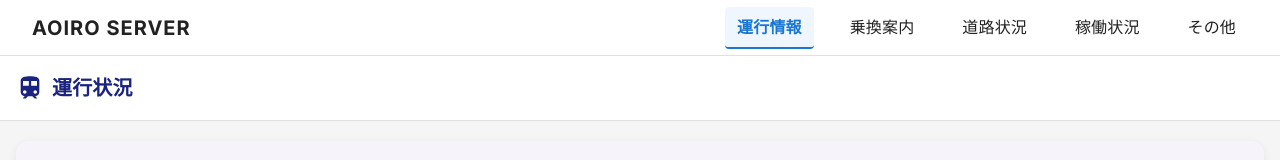
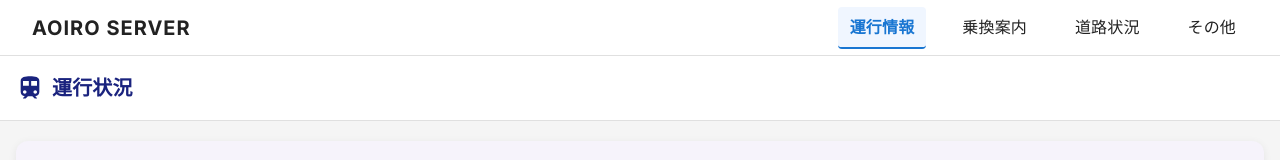
Before and after one commit to AOIROSERVER/aoiro-web, a Next.js app: page /train-status in a window 1280 px wide. Shown: the top 160 px of the page. Built offline with nearby package versions, Linux system fonts and the light colour scheme; no server answers; the database is empty.

Commit message:
chore: Netlify用にnext export対応

```diff
--- a/src/app/Header.tsx
+++ b/src/app/Header.tsx
@@ -7,7 +7,6 @@ const NAV_ITEMS = [
   { label: '運行情報', path: '/train-status' },
   { label: '乗換案内', path: '/transfer' },
   { label: '道路状況', path: '/road-status' },
-  { label: '稼働状況', path: '/status' },
   { label: 'その他', path: '/more' },
 ];
 
--- a/src/app/layout.tsx
+++ b/src/app/layout.tsx
@@ -3,7 +3,9 @@ import { Inter } from "next/font/google";
 import Header from "./Header";
 import ClientThemeProvider from "./ClientThemeProvider";
 import { AuthProvider } from "../contexts/AuthContext";
-import Footer from "./Footer";
+import dynamic from "next/dynamic";
+
+const Footer = dynamic(() => import("./Footer"), { ssr: false });
 
 const inter = Inter({ subsets: ["latin"] });
 
```
